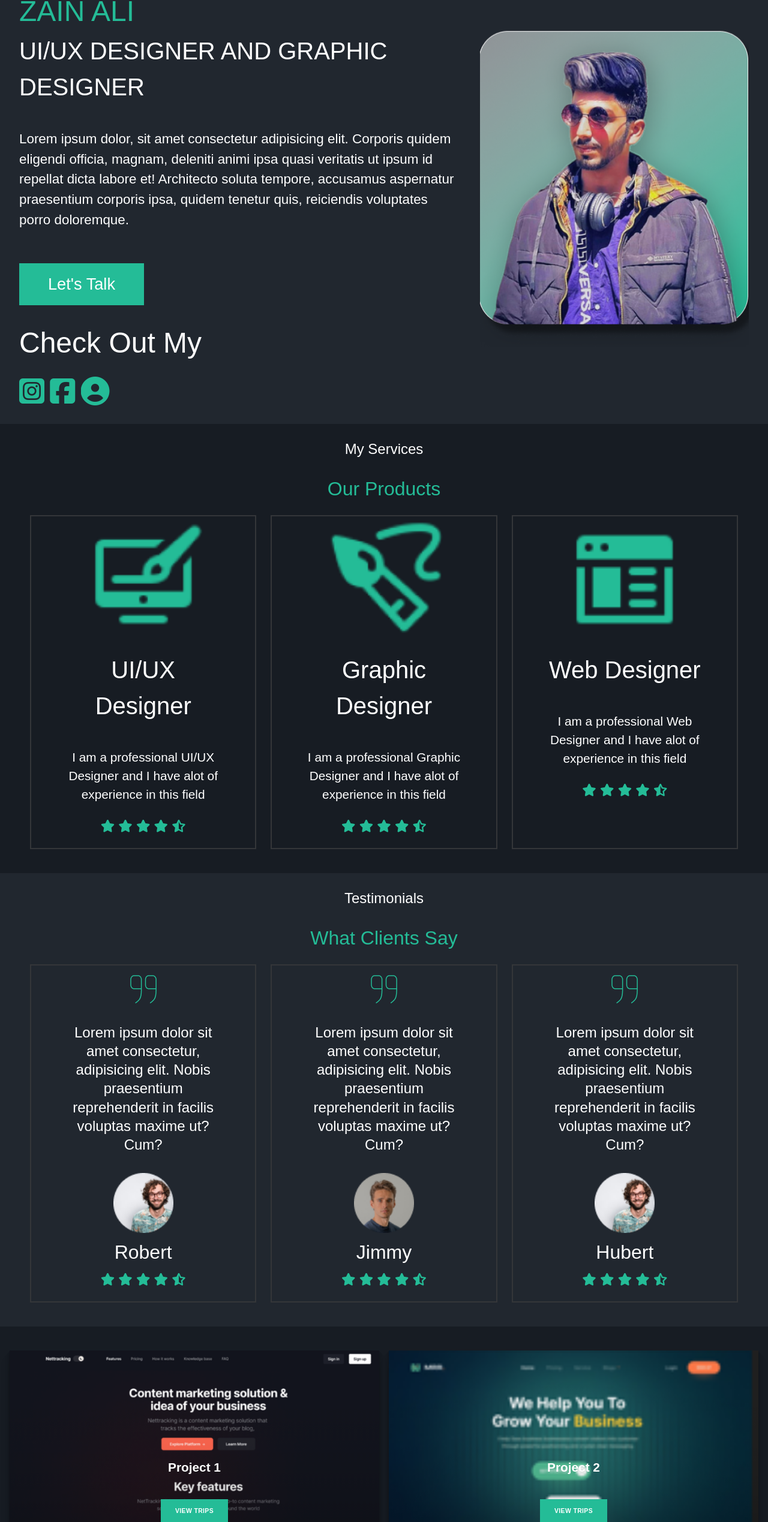
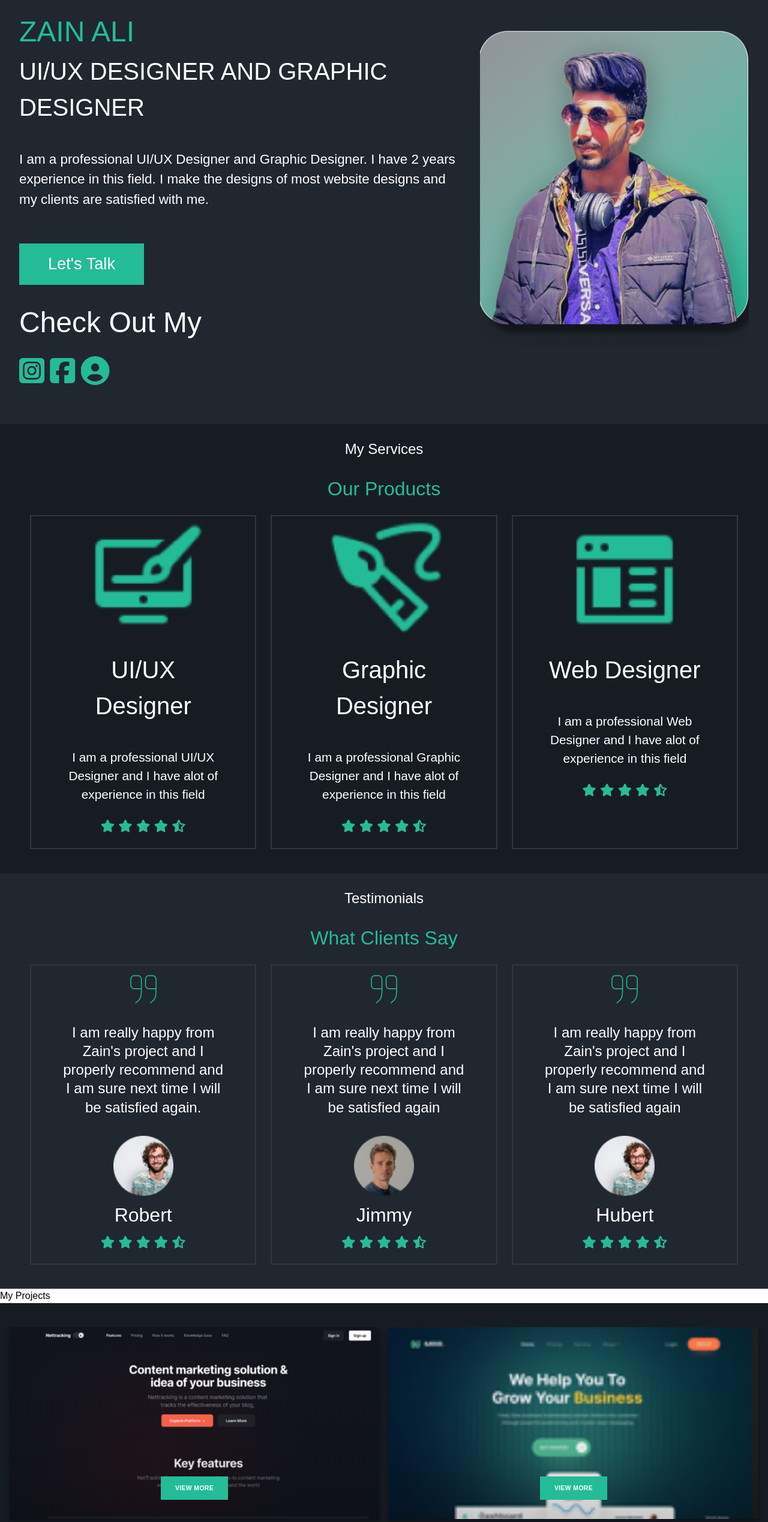
Before and after one commit to kami249/Zain-s_Portfolio.github.io, a plain HTML site: page index.html in a window 1280 px wide. Shown: the part 201-2739 px from the top of the page at 60% size. Drawn offline with nearby package versions, Linux system fonts and the light colour scheme.

Commit message:
Update index.html

```diff
--- a/index.html
+++ b/index.html
@@ -18,7 +18,7 @@
             <a href="#home">Home</a>
             <a href="#products">Products</a>
             <a href="#review">Review</a>
-            <a href="#project">Projects</a>
+            <a href="#projects">Projects</a>
         </nav>
     </header>
     <section class="home" id="home">
@@ -27,16 +27,13 @@
                 <h3>Hello I'm</h3>
                 <h1>Zain Ali</h1>
                 <h2>UI/UX Designer and Graphic Designer</h2>
-                <p>Lorem ipsum dolor, sit amet consectetur adipisicing elit. Corporis quidem eligendi officia, magnam,
-                    deleniti animi ipsa quasi veritatis ut ipsum id repellat dicta labore et! Architecto soluta tempore,
-                    accusamus aspernatur praesentium corporis ipsa, quidem tenetur quis, reiciendis voluptates porro
-                    doloremque.</p>
+                <p>I am a professional UI/UX Designer and Graphic Designer. I have 2 years experience in this field. I make the designs of most website designs and my clients are satisfied with me.</p>
                 <a href="#" class="btn">Let's Talk</a>
                 <div class="icons">
                     <div class="check">Check Out My</div>
-                    <div class="fa-brands fa-square-instagram" id="-btn"></div>
-                    <div class="fa-brands fa-square-facebook" id="-btn"></div>
-                    <div class="fa-solid fa-circle-user" id="-btn"></div>
+                    <a href="https://www.instagram.com/invites/contact/?i=1ohlu53pthmo1&utm_content=ot2g68o"><div class="fa-brands fa-square-instagram" id="-btn"></div></a>
+                    <a href=""><div class="fa-brands fa-square-facebook" id="-btn"></div></a>
+                    <a href="https://www.fiverr.com/zainali763?up_rollout=true"><div class="fa-solid fa-circle-user" id="-btn"></div></a>
                 </div>
             </div>
         </div>
@@ -110,6 +107,9 @@
             </div>
         </div>
     </section>
+    <div class="description">
+
+    </div>
     <section class="review" id="review">
         <h3>Testimonials</h3>
         <h1 class="heading">
@@ -118,8 +118,7 @@
         <div class="box-container">
             <div class="box">
                 <img src="quote-down.png" alt="" class="quote">
-                <p>Lorem ipsum dolor sit amet consectetur, adipisicing elit. Nobis praesentium reprehenderit in facilis
-                    voluptas maxime ut? Cum?</p>
+                <p>I am really happy from Zain's project and I properly recommend and I am sure next time I will be satisfied again.</p>
                 <img src="Ellipse 7.png" width="100px" alt="" class="user">
                 <h3>Robert</h3>
                 <div class="stars">
@@ -132,8 +131,7 @@
             </div>
             <div class="box">
                 <img src="quote-down.png" alt="" class="quote">
-                <p>Lorem ipsum dolor sit amet consectetur, adipisicing elit. Nobis praesentium reprehenderit in facilis
-                    voluptas maxime ut? Cum?</p>
+                <p>I am really happy from Zain's project and I properly recommend and I am sure next time I will be satisfied again</p>
                 <img src="Ellipse 6.png" width="100px" alt="" class="user">
                 <h3>Jimmy</h3>
                 <div class="stars">
@@ -146,8 +144,7 @@
             </div>
             <div class="box">
                 <img src="quote-down.png" alt="" class="quote">
-                <p>Lorem ipsum dolor sit amet consectetur, adipisicing elit. Nobis praesentium reprehenderit in facilis
-                    voluptas maxime ut? Cum?</p>
+                <p>I am really happy from Zain's project and I properly recommend and I am sure next time I will be satisfied again</p>
                 <img src="Ellipse 7.png" width="100px" alt="" class="user">
                 <h3>Hubert</h3>
                 <div class="stars">
@@ -160,92 +157,41 @@
             </div>
         </div>
     </section>
-    <main class="projects">
+    <div class="description">
+        <h1 class="heading">
+            My Projects
+        </h1>
+    </div>
+    <section class="projects" id="projects">
             <div class="card">
                 <div class="content-1">
-                    <h5 class="title-1">Project 1</h5>
-                    <!-- <p class="copy">Plan your next beach trip with these fabulous destinations</p> -->
-                    <a href="https://www.figma.com/file/T999jy4ERGCxfyKYcm8Dei/Untitled?node-id=0%3A1"><button
-                            class="button">View Trips</button></a>
+                    <a href="https://www.figma.com/file/VQIayQZY6NE2lThOPvvaBe/Untitled?node-id=0%3A1"><button
+                            class="button">View More</button></a>
                 </div>
             </div>
             <div class="card">
                 <div class="content-1">
-                    <h5 class="title-1">Project 2</h5>
-                    <!-- <p class="copy">Plan your next beach trip with these fabulous destinations</p> -->
-                    <a href="https://www.figma.com/file/T999jy4ERGCxfyKYcm8Dei/Untitled?node-id=0%3A1"><button
-                            class="button">View Trips</button></a>
+                    <a href="https://www.figma.com/file/zPYurEJ3RxyqnLqVJjCs7F/Untitled"><button
+                            class="button">View More</button></a>
                 </div>
             </div>
             <div class="card">
                 <div class="content-1">
-                    <h5 class="title-1">Project 3</h5>
-                    <!-- <p class="copy">It's the desert you've always dreamed of</p> -->
-                    <a href="https://www.figma.com/file/T999jy4ERGCxfyKYcm8Dei/Untitled?node-id=0%3A1"><button
-                            class="button">View Trips</button></a>
+                    <a href="https://www.figma.com/file/2fO1xQuPkc272MvFZxOG8P/Untitled?node-id=0%3A1"><button
+                            class="button">View More</button></a>
                 </div>
             </div>
             <div class="card">
                 <div class="content-1">
-                    <h5 class="title-1">Project 4</h5>
-                    <!-- <p class="copy">Seriously, straight up, just blast off into outer space today</p> -->
-                    <a href="https://www.figma.com/file/T999jy4ERGCxfyKYcm8Dei/Untitled?node-id=0%3A1"><button
-                            class="button">View Trips</button></a>
+                    <a href="https://www.figma.com/file/EqREHzYQ5InWF2wacksp5Q/Untitled?node-id=0%3A1"><button
+                            class="button">View More</button></a>
                 </div>
             </div>
-    </main>
+    </section>
+    <div class="load">
+        <a href="all-projects.html" target="_blank">See More....</a>
+    </div>
 
-</body>
-
-</html>
-
-<!-- <section class="projects" id="projects">
-        <h3>Testimonials</h3>
-        <h1 class="heading">
-            What Clients Say
-        </h1>
-        <div class="box-container">
-            <div class="box">
-                <a href="https://www.figma.com/file/T999jy4ERGCxfyKYcm8Dei/Untitled?node-id=0%3A1" target="_blank"
-                    class="link">
-                    <img src="Capture 14.PNG" alt="" class="quote">
-                    <p>Lorem ipsum dolor sit amet consectetur, adipisicing elit. Nobis praesentium reprehenderit in
-                        facilis voluptas maxime ut? Cum?
-                    </p>
-                </a>
-            </div>
-            <div class="box">
-                <a href="https://www.figma.com/file/5QtC4LAkpcJBqH5Bj2CSb3/Untitled?node-id=0%3A1" target="_blank"
-                    class="link">
-                    <img src="Capture 8.PNG" alt=""  class="quote">
-                    <p>Lorem ipsum dolor sit amet consectetur, adipisicing elit. Nobis praesentium reprehenderit in
-                        facilis voluptas maxime ut? Cum?
-                    </p>
-                </a>
-            </div>
-            <div class="box">
-                <a href="https://www.figma.com/file/HaVHgUXwIjAPE90jaYcfyM/Untitled?node-id=0%3A1" target="_blank"
-                    class="link">
-                    <img src="Capture 3.PNG" alt="" class="quote">
-                    <p>Lorem ipsum dolor sit amet consectetur, adipisicing elit. Nobis praesentium reprehenderit in
-                        facilis
-                        voluptas maxime ut? Cum?</p>
-                </a>
-            </div>
-            <div class="box">
-                <a href="https://www.figma.com/file/2fO1xQuPkc272MvFZxOG8P/Untitled?node-id=0%3A1" target="_blank"
-                    class="link">
-                    <img src="Capture 4.PNG" alt="" class="quote">
-                    <p>Lorem ipsum dolor sit amet consectetur, adipisicing elit. Nobis praesentium reprehenderit in
-                        facilis voluptas maxime ut? Cum?
-                    </p>
-                </a>
-            </div>
-        </div>
-        <div class="all">
-            <a href="all-projects.html" target="_blank">See More....</a>
-        </div>
-    </section> -->
 <section class="contact">
     <div class="content">
         <h3>Contact Us</h3>
@@ -261,7 +207,7 @@
                 </div>
                 <div class="text">
                     <h3>Address</h3>
-                    <p>jkshdaaihc ahlahsl, oihaod</p>
+                    <p>Gulshan Farooq Scheme Lahore, Punjab</p>
                 </div>
             </div>
             <div class="box">
@@ -270,7 +216,7 @@
                 </div>
                 <div class="text">
                     <h3>Phone</h3>
-                    <p>031154984313489</p>
+                    <p>+92 314 7372660</p>
                 </div>
             </div>
             <div class="box">
@@ -279,7 +225,7 @@
                 </div>
                 <div class="text">
                     <h3>E-Mail</h3>
-                    <p>lkjasbdkabfk@gmail.com</p>
+                    <p>zainraj529@gmail.com</p>
                 </div>
             </div>
         </div>
```
